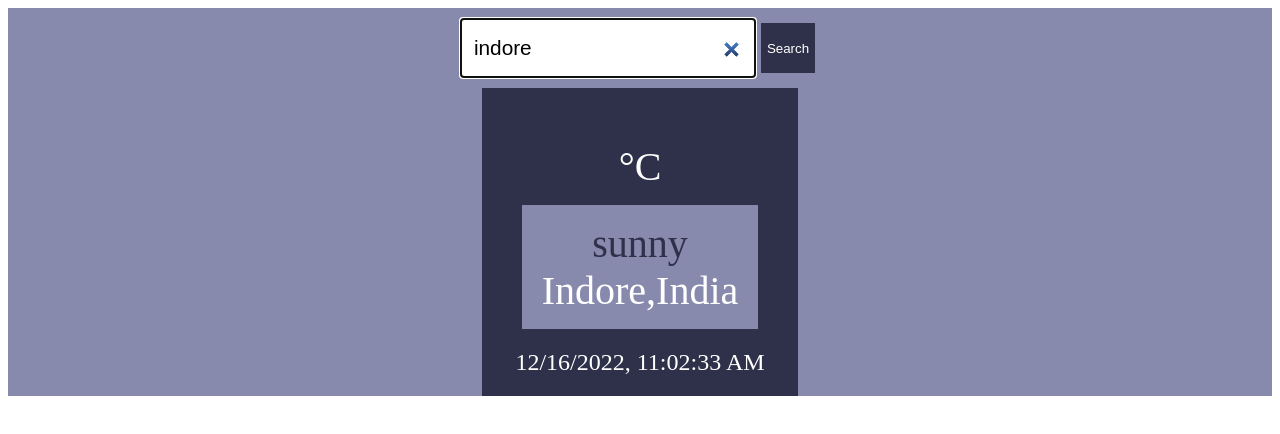
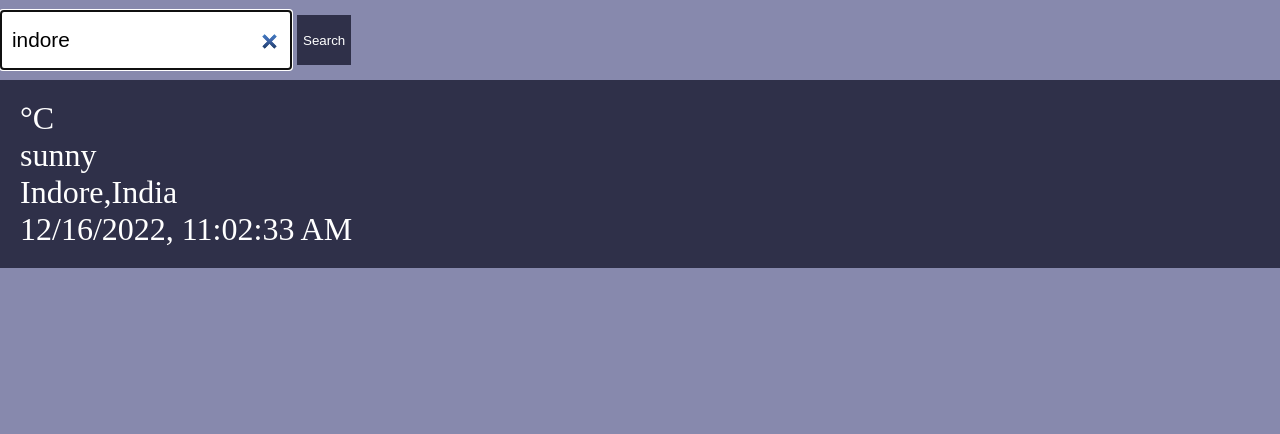
Before and after one commit to dhanrajjangid/weather-app, a React (Create React App) app: page / in a window 1280 px wide. Shown: the top 434 px of the page. Built offline with nearby package versions, Linux system fonts and the light colour scheme; no server answers; some icons are missing.

Commit message:
Update App.css

```diff
--- a/src/App.css
+++ b/src/App.css
@@ -1,10 +1,23 @@
 @import url(https://cdnjs.cloudflare.com/ajax/libs/weather-icons/2.0.12/css/weather-icons.min.css);
 
+body{
+  margin: 0;
+  padding: 0;
+  box-sizing: border-box;
+  background-color: rgb(135,137,173);
+
+}
+
 .App {
+  width: 100vw;
+  height: 100vh;
+}
+
+.content{
   display: flex;
+  align-items: center;
+  justify-content: center;
   flex-direction: column;
-  height: auto;
-  background-color: rgb(135,137,173);
   text-align: center;
 
 }
@@ -16,7 +29,7 @@
 }
 
 .search-term{
-  padding: 12px;
+  padding: 10px;
   font-size: 1.3rem;
   border: 2px solid white;
 }
@@ -41,39 +54,10 @@
 
 
 .card-parent{
+  box-sizing: border-box;
   background-color: rgb(47,48,73);
   color: white;
   padding: 20px;
-  max-width: 40%;
-  margin: auto;
-}
-
-.weather-icon{
-  width: 100px;
-  height: 100px;
-}
-
-.weather-info{
-  padding: 20px;
-  justify-content: center;
-
-  font-size: 2.5em;
-}
-
-.temperature{
-  padding: 15px 20px;
+  font-size: 2.0rem;
 
 }
-.description{
-  padding: 15px 20px;
-  background-color: rgb(135,137,173);
-
-}
-
-.weather-condition{
-  color: rgb(47,48,73) ;
-}
-
-.date{
-  font-size: 1.5rem;
-}
```
